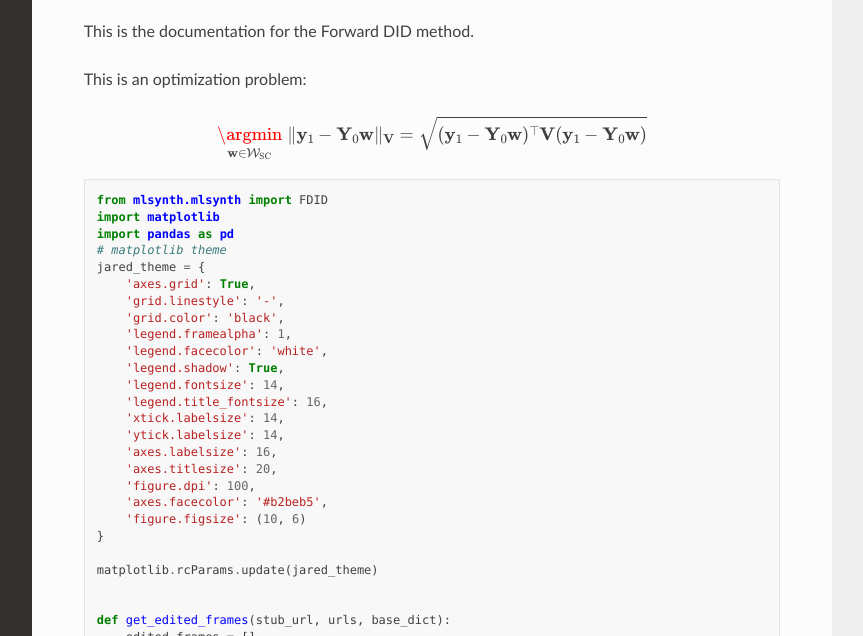
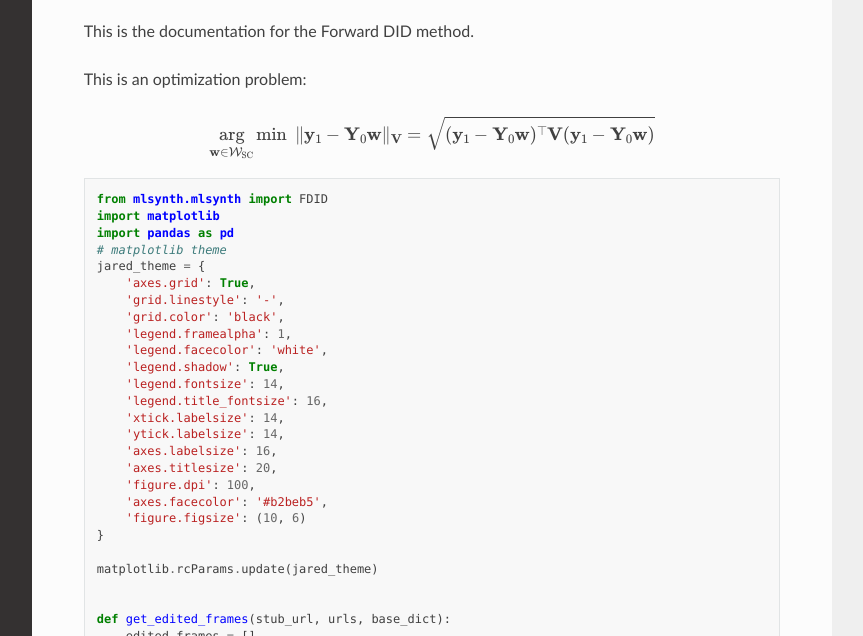
Before and after one commit to jgreathouse9/mlsynth, a Sphinx documentation site: the page built from docs/fdid.rst, in a window 1280 px wide and 900 px high, cut to the strip 264-900 px from the top of the window. Shown: the whole strip, without its empty margins (268-1131 px from the left). Built offline with Sphinx 7.4.7 and the Read the Docs theme 3.1.0, drawn with Linux system fonts in a browser that asks for light colours; pages that are not in the unit, such as notebooks, are missing from menus.

Commit message:
Update fdid.rst

```diff
--- a/docs/fdid.rst
+++ b/docs/fdid.rst
@@ -9,7 +9,7 @@ This is an optimization problem:
 
 .. math::
 
-    \underset{\mathbf{w} \in \mathcal{W}_{\text{SC}}} \argmin \; \| \mathbf{y}_1 - \mathbf{Y}_{0}\mathbf{w} \|_\mathbf{V} = \sqrt{ (\mathbf{y}_1 -     \mathbf{Y}_{0}\mathbf{w})^\top \mathbf{V} (\mathbf{y}_1 - \mathbf{Y}_{0}\mathbf{w}) }
+    \underset{\mathbf{w} \in \mathcal{W}_{\text{SC}}} \arg\min \; \| \mathbf{y}_1 - \mathbf{Y}_{0}\mathbf{w} \|_\mathbf{V} = \sqrt{ (\mathbf{y}_1 -     \mathbf{Y}_{0}\mathbf{w})^\top \mathbf{V} (\mathbf{y}_1 - \mathbf{Y}_{0}\mathbf{w}) }
 
 
 
```
